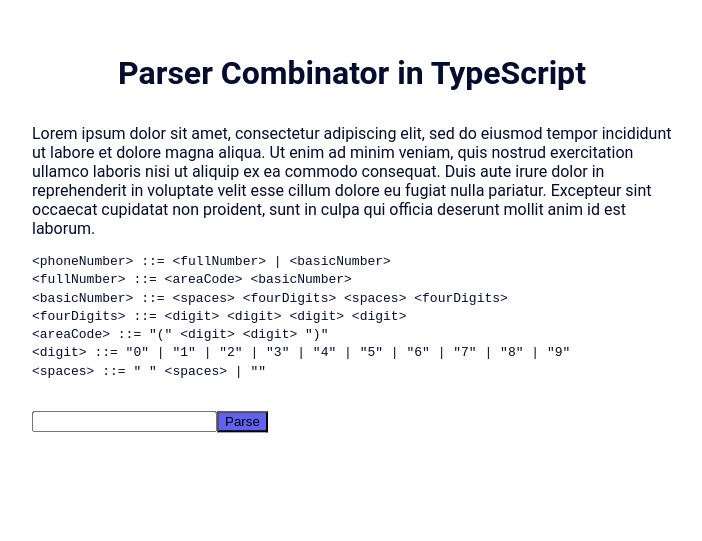
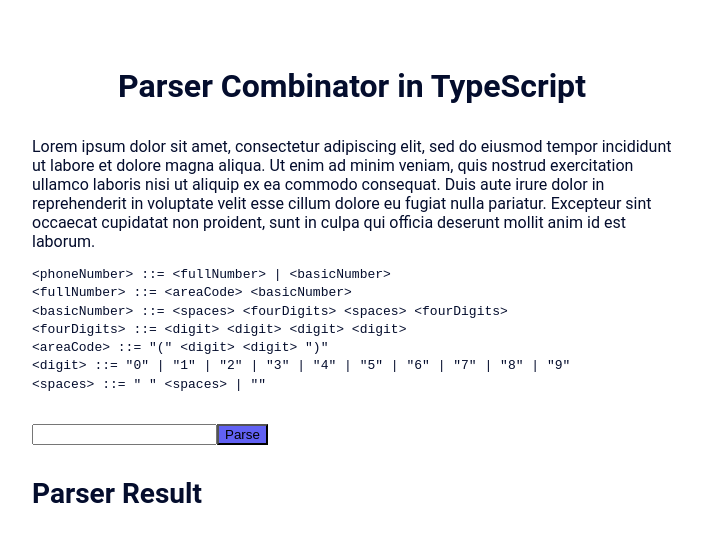
Before and after one commit to Oyoshi/parser-combinator-pgs-demo, a React (Create React App) app: page / in a window 1280 px wide. Shown: the part 149-690 px from the top of the page, without its empty margins (288-990 px from the left). Built offline with nearby package versions, Linux system fonts and the light colour scheme.

Commit message:
feat: handle input change logic

```diff
--- a/src/App.tsx
+++ b/src/App.tsx
@@ -1,3 +1,4 @@
+import { useState, ChangeEventHandler } from "react";
 import Layout from "components/layout";
 import Typography from "components/typography";
 import Input from "components/input";
@@ -7,20 +8,29 @@
 const { Container, Header, Section } = Layout;
 const { Title, Text, Code } = Typography;
 
-const App = () => (
+const App = () => {
+  const [parserInput, setParserInput] = useState<string>("");
+  const [parserResult, setParserResult] = useState<string>("");
+
+  const handleInputChange: ChangeEventHandler<HTMLInputElement> = (e) =>
+    setParserInput(e.target.value);
+
+  // const handleButtonClick = () => pipe(parse, setParserResult);
+
+  return (
     <Container>
       <Header>
         <Title level="1">Parser Combinator in TypeScript</Title>
       </Header>
       <Section>
         <Text>
-        Lorem ipsum dolor sit amet, consectetur adipiscing elit, sed do eiusmod
-        tempor incididunt ut labore et dolore magna aliqua. Ut enim ad minim
-        veniam, quis nostrud exercitation ullamco laboris nisi ut aliquip ex ea
-        commodo consequat. Duis aute irure dolor in reprehenderit in voluptate
-        velit esse cillum dolore eu fugiat nulla pariatur. Excepteur sint
-        occaecat cupidatat non proident, sunt in culpa qui officia deserunt
-        mollit anim id est laborum.
+          Lorem ipsum dolor sit amet, consectetur adipiscing elit, sed do
+          eiusmod tempor incididunt ut labore et dolore magna aliqua. Ut enim ad
+          minim veniam, quis nostrud exercitation ullamco laboris nisi ut
+          aliquip ex ea commodo consequat. Duis aute irure dolor in
+          reprehenderit in voluptate velit esse cillum dolore eu fugiat nulla
+          pariatur. Excepteur sint occaecat cupidatat non proident, sunt in
+          culpa qui officia deserunt mollit anim id est laborum.
         </Text>
         <Code>{"<phoneNumber> ::= <fullNumber> | <basicNumber>"}</Code>
         <Code>{"<fullNumber> ::= <areaCode> <basicNumber>"}</Code>
@@ -37,10 +47,15 @@
         <Code>{'<spaces> ::= " " <spaces> | ""'}</Code>
       </Section>
       <Section>
-      <Input />
+        <Input onChange={handleInputChange} />
         <Button onClick={() => log("hello", "there")}>Parse</Button>
+      </Section>
+      <Section>
+        <Title level="2">Parser Result</Title>
+        <Text>{parserResult}</Text>
       </Section>
     </Container>
   );
+};
 
 export default App;
--- a/src/components/layout/layout.style.ts
+++ b/src/components/layout/layout.style.ts
@@ -16,4 +16,5 @@
   left: 50%;
   transform: translate(-50%, -50%);
   width: 50%;
+  height: 50%;
 `;
```
Lines whose indentation alone changed are shown as unchanged.
